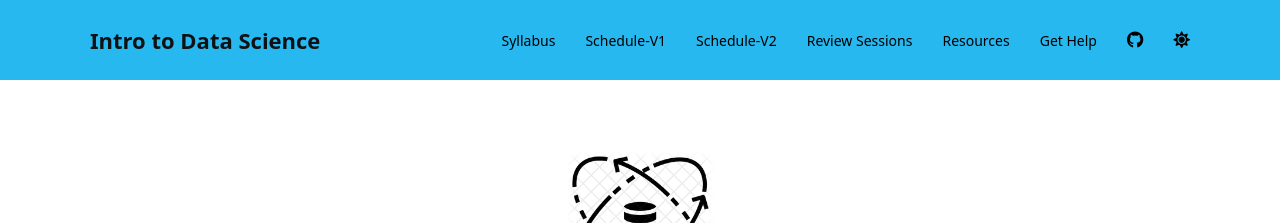
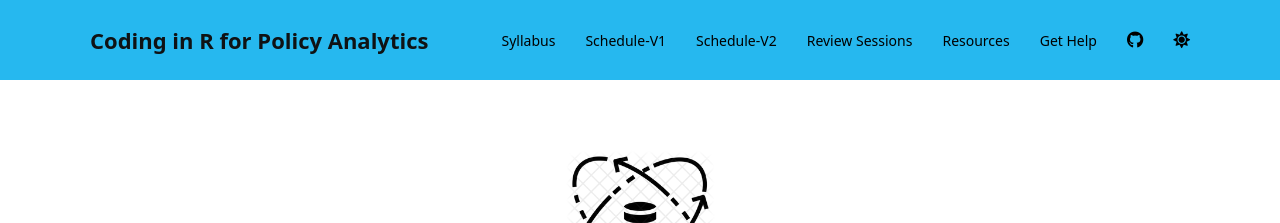
Before and after one commit to cssearcy/Coding-R-Policy-Analytics, a Jekyll site: the page built from index.md, in a window 1280 px wide. Shown: the top 223 px of the page. Built offline with Jekyll 4.4.1, drawn with Linux system fonts in a browser that asks for light colours; nearby versions of some CDN libraries; a style sheet for code colours, icons or effects is not loaded.

Commit message:
Update _config.yml

```diff
--- a/_config.yml
+++ b/_config.yml
@@ -11,21 +11,21 @@
 
 
 github_info:
-    username:       DS4PS   # GitHub account name
+    username:       cssearcy   # GitHub account name
     branch:         master
-    website-repo:   intro-data-science-TEMPLATE
-    course-repo:    intro-data-science-TEMPLATE
+    website-repo:   Coding-R-Policy-Analytics
+    course-repo:    Coding-R-Policy-Analytics
 
-description:        Intro. course in data science
+description:        Coding in R for Policy Analytics
 
 url:                "https://ds4ps.github.io"
-baseurl:            "/intro-data-science-TEMPLATE"
+baseurl:            "/Coding-R-Policy-Analytics"
 course_url:         "https://ds4ps.github.io/intro-data-science-TEMPLATE/"
-title:              ds4ps   # GitHub account name
+title:              cssearcy   # GitHub account name
 
 brand:
     image:          # logo.svg  # e.g. logo.png, upload logo image file to /assets/img/ folder
-    text:           "Intro to Data Science"    # if the above "logo:" image variable  is not set, this text logo is displayed instead
+    text:           "Coding in R for Policy Analytics"    # if the above "logo:" image variable  is not set, this text logo is displayed instead
 
 
 
@@ -48,8 +48,8 @@ program-website:    "https://ds4ps.org/ms-prog-eval-data-analytics/courses/"
 ###
 
 author:
-    name:       Jamison Crawford
-    github:     jamisoncrawford   # Github username for avatar
+    name:       Cynthia Searcy
+    github:     cssearcy   # Github username for avatar
 
 
 # app for scheduling virtual office hours appointments
```
